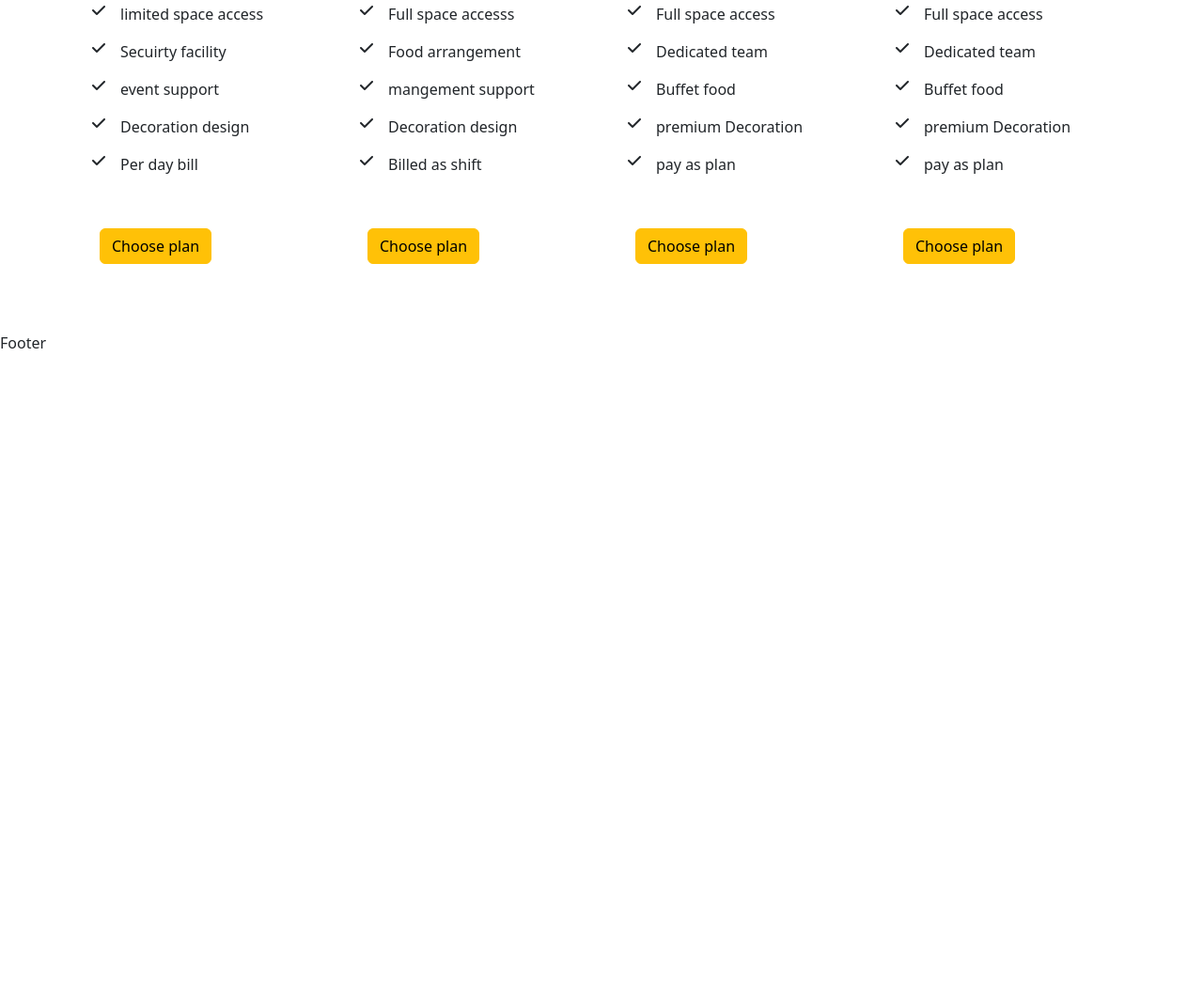
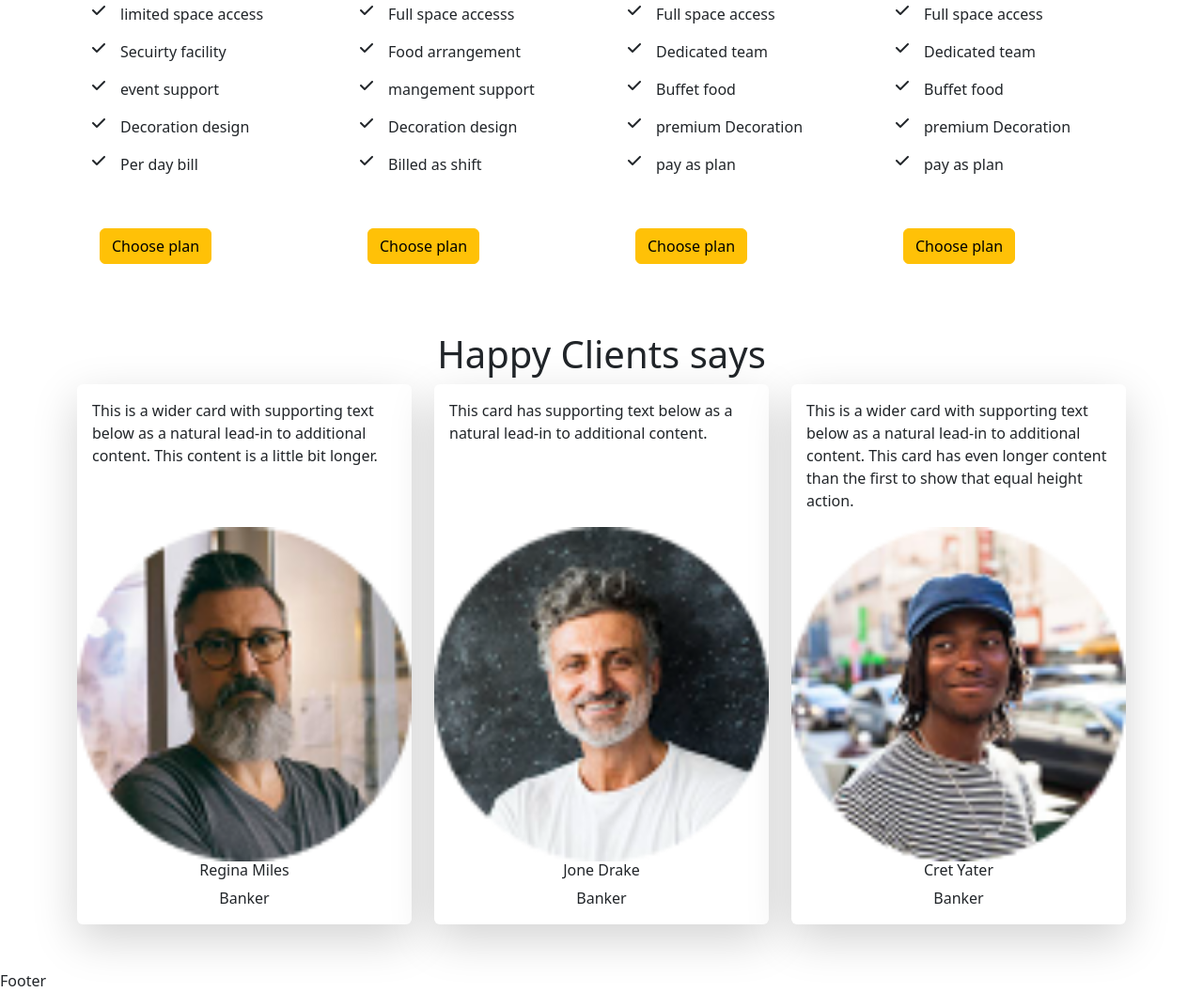
Before and after one commit to lithiakter22/convention-center, a plain HTML site: page index.html in a window 1280 px wide. Shown: the part 1434-2490 px from the top of the page at 94% size. Before the commit the page ends 1811 px from the top, so only its background shows below. Drawn offline with nearby package versions, Linux system fonts and the light colour scheme.

Commit message:
happy clients section

```diff
--- a/index.html
+++ b/index.html
@@ -125,7 +125,6 @@
 
     <!--====== Our package section===== -->
 
-
     <section class="container my-5">
       <h1 class="text-center mt-20">Our package</h1>
       <div class="row row-cols-1 row-cols-md-4 g-4">
@@ -201,9 +200,9 @@
             </div>
           </div>
         </div>
-        <div class="col ">
-          <div class="card border border-0   h-100">
-            <div class="card-body  ">
+        <div class="col">
+          <div class="card border border-0 h-100">
+            <div class="card-body">
               <h5 class="card-title">$800</h5>
               <h6>Wedding plus</h6>
               <p class="card-text">
@@ -244,7 +243,7 @@
 
               <p class="card-text">
                 For most corporate business
-                <br>
+                <br />
                 events
               </p>
               <div class="d-flex">
@@ -261,19 +260,57 @@
               </div>
               <div class="d-flex">
                 <i class="fa-solid fa-check"></i>
-                <p class="ms-3">
-                  premium Decoration
-                </p>
+                <p class="ms-3">premium Decoration</p>
               </div>
               <div class="d-flex">
                 <i class="fa-solid fa-check"></i>
-                <p class="ms-3">
-                  pay as plan</p>
+                <p class="ms-3">pay as plan</p>
               </div>
             </div>
             <div class="m-4">
               <div class="btn btn-warning">Choose plan</div>
             </div>
+          </div>
+        </div>
+      </div>
+    </section>
+    <!-- ======Happy Clients says section===== -->
+    <section class="container my-5 ">
+      <h1 class="text-center mt-20 ">Happy Clients says</h1>
+      <div class="row row-cols-1 row-cols-md-3 g-4">
+        <div class="col">
+          <div class="card border border-0 shadow-lg h-100">
+            <div class="card-body">
+              <p class="card-text">
+                This is a wider card with supporting text below as a natural lead-in to additional content. This content is a little bit longer.
+              </p>
+            </div>
+            <img src="images/person 1.png" class="img-fluid" alt="..." />
+            <h6 class="text-center">Regina Miles</h6>
+            <p class="text-center">Banker</p>
+          </div>
+        </div>
+        <div class="col">
+          <div class="card border border-0 shadow-lg h-100">
+            <div class="card-body">
+              <p class="card-text">This card has supporting text below as a natural lead-in to additional content.</p>
+            </div>
+            <img src="images/person 2.png" class="img-fluid" alt="..." />
+            <h6 class="text-center">Jone Drake</h6>
+            <p class="text-center">Banker</p>
+          </div>
+        </div>
+        <div class="col">
+          <div class="card border border-0 shadow-lg h-100 ">
+            <div class="card-body">
+              <p class="card-text">
+                This is a wider card with supporting text below as a natural lead-in to additional content. This card has even longer content than the
+                first to show that equal height action.
+              </p>
+            </div>
+            <img src="images/person 3.png" class="img-fluid" alt="..." />
+            <h6 class="text-center  ">Cret Yater</h6>
+            <p class="text-center">Banker</p>
           </div>
         </div>
       </div>
```
